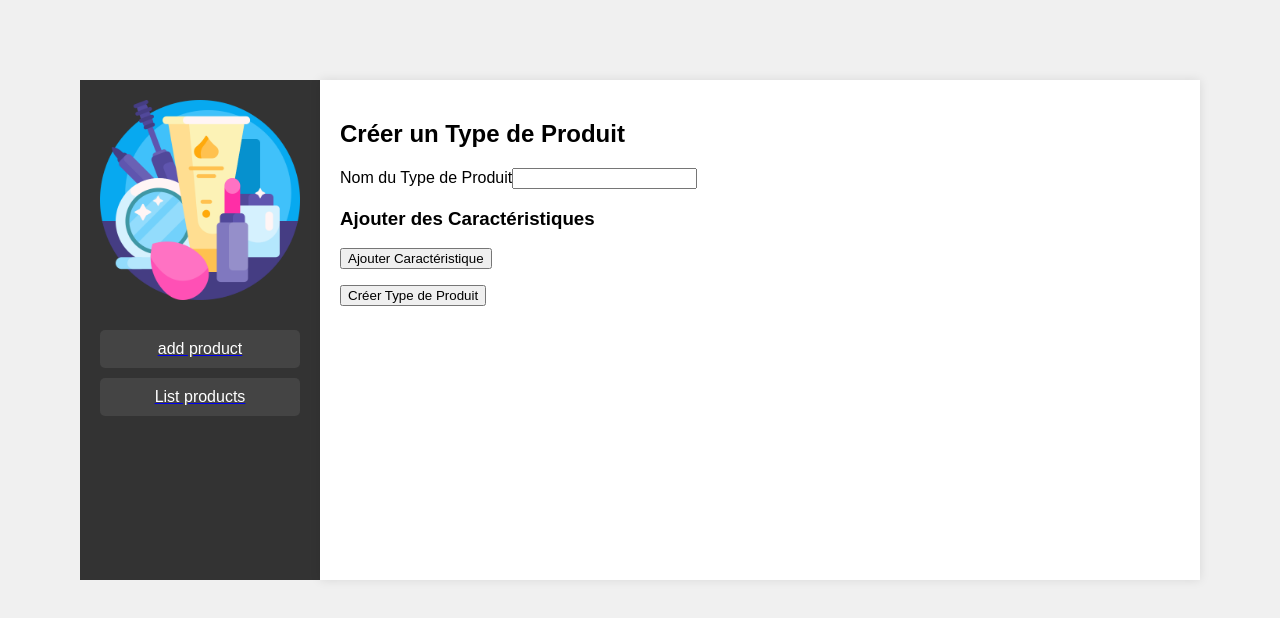
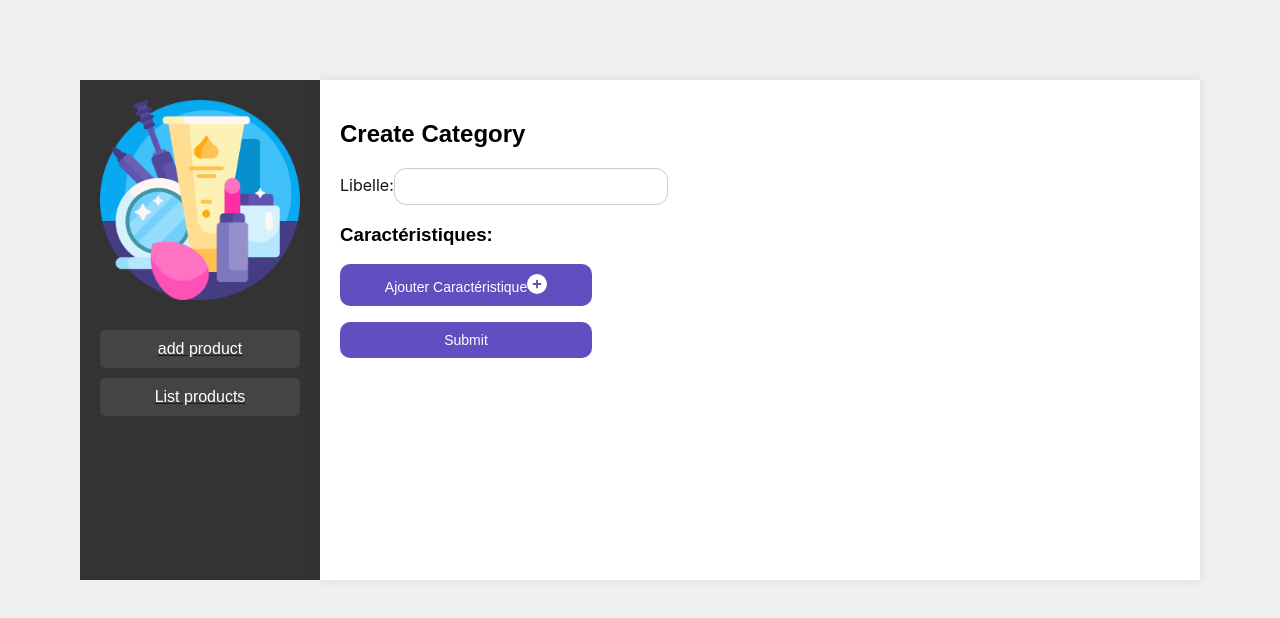
Before and after one commit to Chakir-Aicha/frontendtypeproduit, a React (Create React App) app: page /create in a window 1280 px wide. Shown: the top 618 px of the page. Built offline with nearby package versions, Linux system fonts and the light colour scheme.

Commit message:
commit 6

```diff
--- a/src/components/CreateProduct.jsx
+++ b/src/components/CreateProduct.jsx
@@ -4,13 +4,15 @@ import image from './produit.png'
 import {Link} from "react-router-dom";
 import {FontAwesomeIcon} from "@fortawesome/react-fontawesome";
 import axios from "axios";
-import {faCirclePlus} from "@fortawesome/free-solid-svg-icons";
+import {faCirclePlus, faFolder} from "@fortawesome/free-solid-svg-icons";
 export default function CreateProduct(){
     const [typeProduits, setTypeProduits] = useState([]);
-    const [nouveauTypeProduit, setNouveauTypeProduit] = useState('');
+    const [typeSelectionne, setTypeSelectionne] = useState("");
+
     //  récupérer les types de produits
     useEffect(() => {
-        axios.get("http://localhost:8083/typeproduits")
+        axios
+            .get("http://localhost:8083/typeproduits")
             .then((response) => {
                 setTypeProduits(response.data);
             })
@@ -19,11 +21,9 @@ export default function CreateProduct(){
             });
     }, []);
 
-    const ajouterTypeProduit = () => {
-        if (nouveauTypeProduit.trim() !== '') {
-            setTypeProduits([...typeProduits, nouveauTypeProduit]);
-            setNouveauTypeProduit('');
-        }
+
+    const handleTypeSelection = (e) => {
+        setTypeSelectionne(e.target.value); // Mettre à jour le type sélectionné
     };
 
     return (
@@ -33,23 +33,24 @@ export default function CreateProduct(){
                     <img src={image} alt="Sidebar Image" />
                 </div>
                 <ul>
-                    <li >add product</li>
-                    <li>List products</li>
-                </ul>
+                <Link to="/"><li>add product</li></Link>
+                <Link to="/list"><li>List products</li></Link>
+            </ul>
             </div>
             <div className="content">
                 <h1>Create a product</h1>
-                Type<select className="triangle-icon">
+                <div>
+                    <label>Category :</label>
+                <select className="triangle-icon" onChange={handleTypeSelection}>
+                    <option> <FontAwesomeIcon icon={faFolder} />Toutes les catégories</option>
                     {typeProduits.map((typeProduit, index) => (
-                        <option key={index} > {typeProduit.nom}
-                        </option>
+                        <option key={index}>{typeProduit.nom}</option>
                     ))}
                 </select>
-                <span> Créer Type de Produit</span>
                 <Link to="/create">
-
-                    <FontAwesomeIcon icon={faCirclePlus} />
+                    <FontAwesomeIcon icon={faCirclePlus} style={{width:'20px' , height:'20px', paddingLeft:'10px'}} />
                 </Link>
+                </div>
             </div>
         </div>
     );
--- a/src/components/CreateType.jsx
+++ b/src/components/CreateType.jsx
@@ -3,6 +3,8 @@ import axios from "axios";
 import image from "./produit.png";
 import {Link} from "react-router-dom";
 import '../index.css'
+import {faCirclePlus, faSave} from "@fortawesome/free-solid-svg-icons";
+import {FontAwesomeIcon} from "@fortawesome/react-fontawesome";
 export default function CreateType(){
     const [typeProduit, setTypeProduit] = useState({
         nom: '',
@@ -84,18 +86,17 @@ export default function CreateType(){
                 </div>
                 <ul>
                     <Link to="/"><li>add product</li></Link>
-                    <Link>
-                    <li>List products</li></Link>
+                    <Link><li to="/list">List products</li></Link>
                 </ul>
             </div>
             <div className="content">
-                <h2>Créer un Type de Produit</h2>
+                <h2>Create Category</h2>
 
-            <label>Nom du Type de Produit</label>
+            <label>Libelle:</label>
             <input type="text" value={typeProduit.nom} onChange={handleNomChange} />
-            <h3>Ajouter des Caractéristiques</h3>
+            <h3>Caractéristiques:</h3>
             {ajouterCaracteristique ? (
-                <div>
+                <div className="caracteristique">
                     <input
                         type="text"
                         placeholder="Nom de la Caractéristique"
@@ -115,19 +116,19 @@ export default function CreateType(){
                         <option value="double">Double</option>
                         <option value="date">Date</option>
                     </select>
-                    <button onClick={ajouterCaracteristiqueSubmit}>Ajouter Caractéristique</button>
+                    <button onClick={ajouterCaracteristiqueSubmit}>Ajouter Caractéristique <FontAwesomeIcon icon={faSave} /></button>
                 </div>
             ) : (
-                <button onClick={ajouterCaracteristiqueClick}>Ajouter Caractéristique</button>
+                <button onClick={ajouterCaracteristiqueClick}>Ajouter Caractéristique<FontAwesomeIcon icon={faCirclePlus} style={{height: '20px'}}/></button>
             )}
-            <ul>
+            <ul className="liste">
                 {typeProduit.caracteristiques.map((caracteristique, index) => (
                     <li key={index}>
                         {caracteristique.nom}
                     </li>
                 ))}
             </ul>
-            <button onClick={handleSubmit}>Créer Type de Produit</button>
+            <button onClick={handleSubmit}>Submit</button>
         </div>
         </div>
     );
--- /dev/null
+++ b/src/components/ListProduct.jsx
@@ -0,0 +1,21 @@
+import image from "./produit.png";
+import {Link} from "react-router-dom";
+import React from "react";
+export default function ListProduct(){
+    return (
+        <div className="container">
+            <div className="sidebar">
+                <div className="sidebar-image">
+                    <img src={image} alt="Sidebar Image" />
+                </div>
+                <ul>
+                    <Link to="/"><li>add product</li></Link>
+                    <Link to="/list"><li>List products</li></Link>
+                </ul>
+            </div>
+            <div className="content">
+                <h2>Liste des produits</h2>
+            </div>
+         </div>
+         );
+}
--- a/src/index.css
+++ b/src/index.css
@@ -4,20 +4,55 @@ body {
   margin: 40px;
   padding: 40px;
 }
-
 .container {
   display: flex;
   height: 500px;
 }
+.liste{
+  list-style: circle;
+}
+.caracteristique{
+  display: flex;
+  justify-content: space-between;
+}
+label{
+  color: #141111;
 
-
+  font-family: Inter;
+  font-size: 16px;
+  font-style: normal;
+  color: #141111;
+  margin-bottom: 5px;
+}
+button {
+  color: #fff;
+  width: 30%;
+  padding: 10px;
+  border: none;
+  border-radius: 10px;
+  cursor: pointer;
+  font-size: 14px;
+  background: #5F4FC1;
+  text-align: center;
+}
 .sidebar {
   width: 200px;
   background: #333;
   color: #fff;
   padding: 20px;
 }
-
+input {
+  width: 30%;
+  padding: 10px;
+  border: 1px solid #ccc;
+  border-radius: 12px;
+}
+select{
+  width: 30%;
+  padding: 10px;
+  border: 1px solid #ccc;
+  border-radius: 12px;
+}
 .sidebar h2 {
   font-size: 24px;
   margin-bottom: 10px;
@@ -46,15 +81,12 @@ body {
   cursor: pointer;
   text-decoration: underline;
 }
-
-
 .content {
   flex: 1;
   padding: 20px;
   background: #fff;
   box-shadow: 0 0 10px rgba(0, 0, 0, 0.1);
 }
-
 .content h2 {
   font-size: 24px;
   margin-bottom: 20px;
--- a/src/routes.jsx
+++ b/src/routes.jsx
@@ -1,6 +1,7 @@
 import {createBrowserRouter} from "react-router-dom";
 import CreateProduct from "./components/CreateProduct";
 import CreateType from "./components/CreateType";
+import ListProduct from "./components/ListProduct";
 
 const router = createBrowserRouter([
     {
@@ -10,6 +11,10 @@ const router = createBrowserRouter([
     {
         path:"/create",
         element:<CreateType/>
+    },
+    {
+        path:"/list",
+        element:<ListProduct/>
     }
 ]);
 export default router;
--- a/src/type.css
+++ b/src/type.css
@@ -25,16 +25,20 @@ ul {
     list-style: none;
 }
 
-/* Style de l'icône de triangle */
+
+
 .triangle-icon {
-    width: 20px;
-    height: 20px;
-    background-color: #333;
-    clip-path: polygon(0% 0%, 100% 0%, 50% 100%);
-    margin-right: 10px;
+    width: 50%;
+    padding: 10px;
+    border: 1px solid #ccc;
+    border-radius: 5px;
+    font-size: 16px;
+    text-align: center;
 }
 
-/* Style du bouton "Ajouter un type de produit" */
+.triangle-icon option {
+    font-size: 14px;
+}
 #add-button {
     background-color: #0074d9;
     color: #fff;
```
